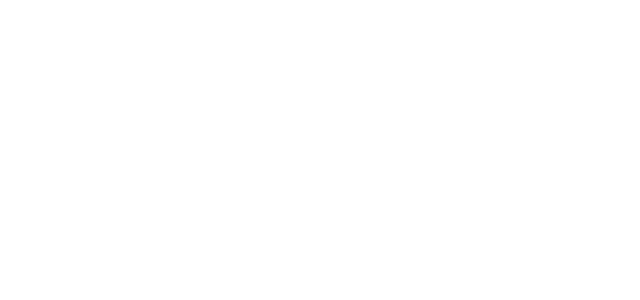
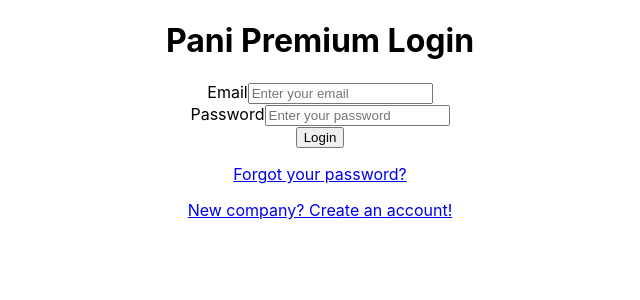
Before and after one commit to GabrielRoger07/Bakery-Quotation, a React (Create React App) app in the folder frontend/: page /login in a window 1280 px wide. Before the commit this address had no page. Shown: the top 300 px of the page, without its empty margins (320-960 px from the left). Built offline with nearby package versions, Linux system fonts and the light colour scheme.

Commit message:
Get only company's products list

```diff
--- a/frontend/src/App.js
+++ b/frontend/src/App.js
@@ -13,8 +13,8 @@ function App() {
     <div className="App">
       <BrowserRouter>
         <Routes>
-          <Route path="/" element={<Login />}></Route>
-          <Route path= "/create-company" element={<CompanyCreate />}></Route>
+          <Route path="/login" element={<Login />}></Route>
+          <Route path= "/register" element={<CompanyCreate />}></Route>
           <Route path= "/create-supplier" element={<SupplierCreate />}></Route>
           <Route path= "/create-product" element={<ProductCreate />}></Route>
           <Route path= "/suppliers" element={<SupplierList />}></Route>
--- a/frontend/src/pages/Login.jsx
+++ b/frontend/src/pages/Login.jsx
@@ -65,7 +65,7 @@ const Login = () => {
                 <Button type="submit">Login</Button>
             </form>
             <p><a href="#">Forgot your password?</a></p>
-            <p><a href="/create-company">New company? Create an account!</a></p>
+            <p><a href="/register">New company? Create an account!</a></p>
         </div>
     )
 }
--- a/frontend/src/pages/list/ProductList.jsx
+++ b/frontend/src/pages/list/ProductList.jsx
@@ -3,6 +3,8 @@ import useFetch from '../../hooks/useFetch'
 import Alert from '../../components/Alert'
 import Button from '../../components/Button'
 import { useNavigate } from 'react-router-dom'
+import { jwtDecode } from 'jwt-decode'
+import Cookies from 'js-cookie'
 
 const ProductList = () => {
 
@@ -29,7 +31,10 @@ const ProductList = () => {
 
     useEffect(() => {
         const fetchProducts = async () => {
-            const res = await request("GET", "/products")
+            const token = Cookies.get("token")
+            const decoded = jwtDecode(token)
+            const cnpj = decoded.companyCnpj
+            const res = await request("GET", `/products/company/${cnpj}`)
             if(res.ok){
                 setProducts(res.data);
                 setError("")
```
